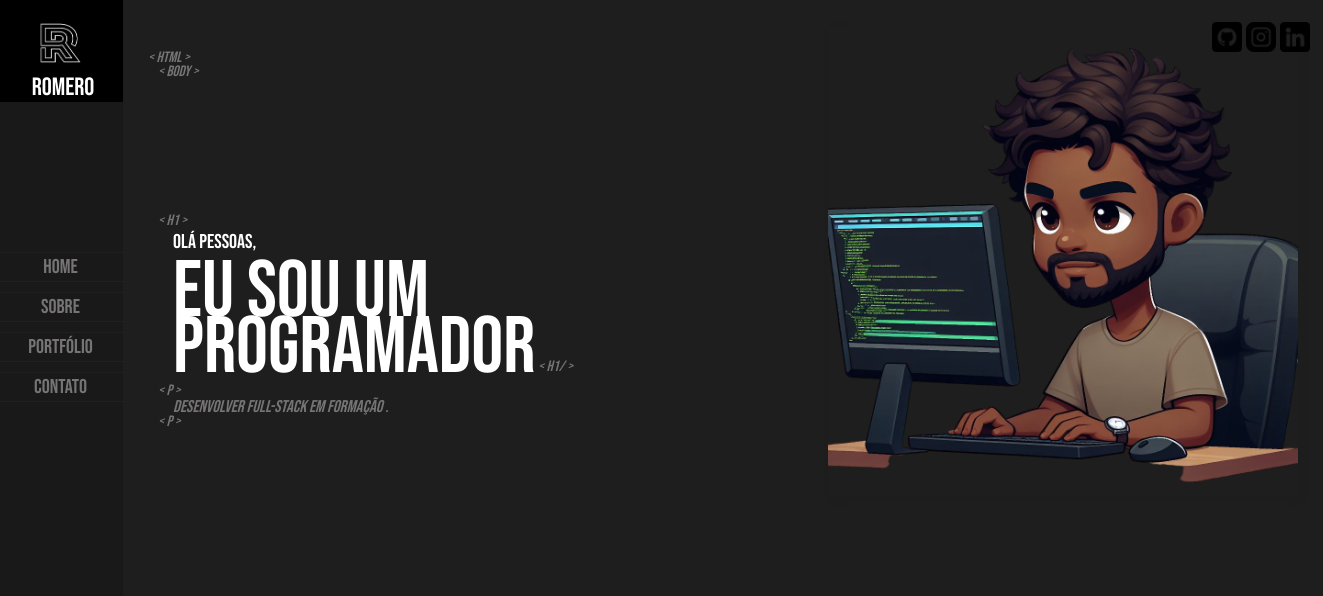
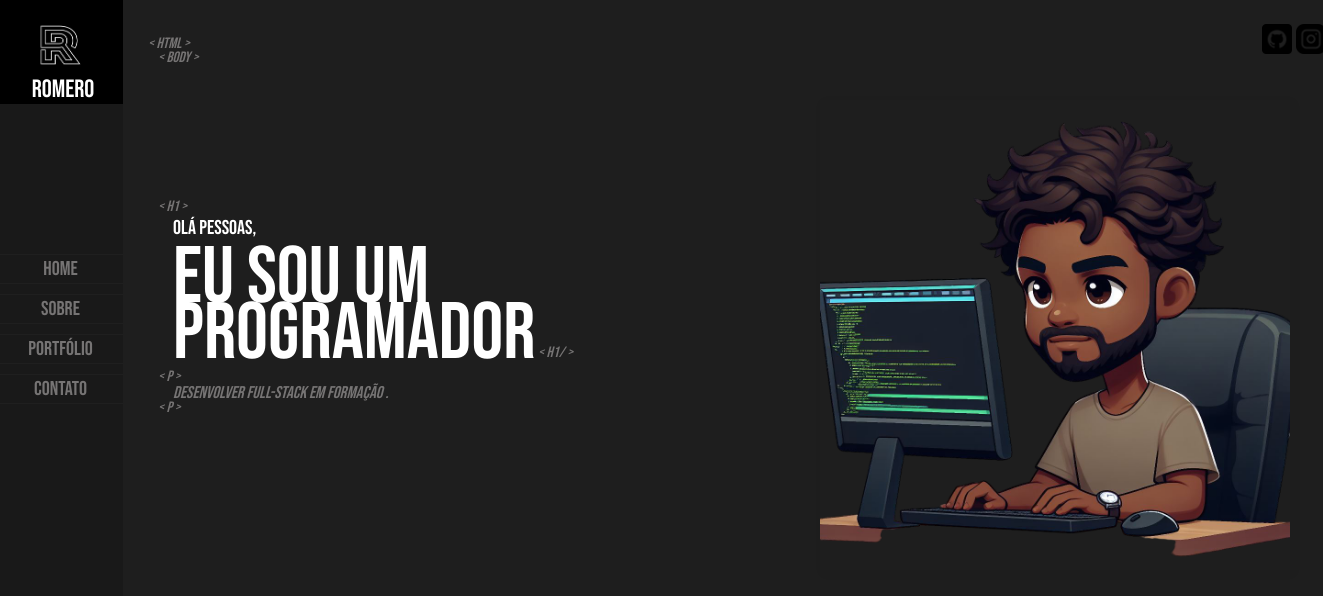
Before and after one commit to LucasRomero03/portV2, a plain HTML site: page index.html in a window 1280 px wide. Shown: the whole page, 1323 px wide, since content can reach past the window. Drawn offline with Linux system fonts and the light colour scheme.

Commit message:
alterações nas pos para melhor redimensionamento

```diff
--- a/estilos/style.css
+++ b/estilos/style.css
@@ -15,6 +15,7 @@ body {
     margin-left: 10px;
     padding-top: 50px;
     margin-bottom: -20px;
+
 }
 
 #texto-pagino-p2 {
@@ -86,7 +87,8 @@ body {
     margin-top: -100vh;
     font-family: "Bebas Neue", sans-serif;
     font-size: 20px;
-
+    position: fixed;
+    top: 100%;
 }
 
 #sidebar {
@@ -94,8 +96,12 @@ body {
     height: 100vh;
     /* usa aa  altura total dda janela*/
     width: 125px;
-    margin: -10px;
+    /* margin: -10px; */
+    margin-left: -10px;
     text-align: center;
+    position: fixed;
+    top: 0;
+    bottom: 0;
 }
 
 #sidebar-menu ul {
@@ -147,15 +153,15 @@ body {
 }
 #contatos{
     position: relative;
-    left: 1200px;
+    left: 1000%;
     top: -280px;
 }
 
 #meroshow{
-position: relative;
+position: fixed;
 width: 470px;
 
-top: -420px;
+top: 100px;
 left: 820px;
 bottom: 0px;
 margin-bottom: -300px;
```
